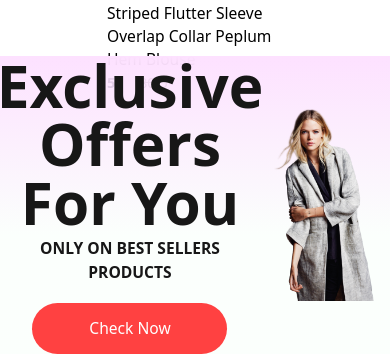
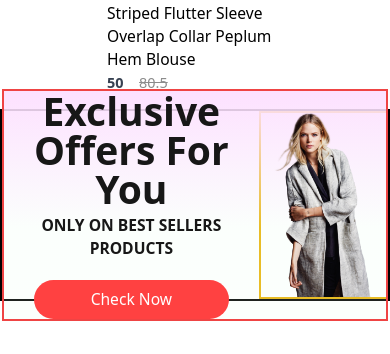
Before and after one commit to TuCamKiet/E-CommoreShopperFrontend, a React (Create React App) app: page / in a window 390 px wide. Shown: the part 687-1041 px from the top of the page. After the commit the page ends 1008 px from the top, so only its background shows below. Built offline with nearby package versions, Linux system fonts and the light colour scheme.

Commit message:
mobile responsive

```diff
--- a/src/Components/Offers/Offers.js
+++ b/src/Components/Offers/Offers.js
@@ -3,22 +3,22 @@ import exclusive_image from "../Assets/exclusive_image.png";
 
 const Offers = () => {
   const offers_left_h1 =
-    "text-[#171717] text-[clamp(1.5rem,15vmin,4.5rem)] font-semibold leading-none";
+    "text-[#171717] text-[clamp(1rem,10vmin,4.5rem)] font-semibold leading-none";
   return (
-    <div className="offers w-full h-fit flex items-center justify-end relative">
-      <div className="offers-left flex items-center w-full h-[75%] min-h-fit absolute bg-[linear-gradient(180deg,#fde1ff,#e1ffea22_60%)]">
+    <div className="offers w-full h-fit flex items-center justify-end relative border-2 border-black">
+      <div className="offers-left flex items-center w-full h-[75%] min-h-fit absolute bg-[linear-gradient(180deg,#fde1ff,#e1ffea22_60%)] border-2 border-red-500">
         <div className="w-2/3 flex flex-col items-center text-center z-[2] ">
           <h1 className={offers_left_h1}>Exclusive</h1>
           <h1 className={offers_left_h1}>Offers For You</h1>
           <p className="text-[#171717] text-[clamp(0.4rem,4vmin,1.25rem)] font-semibold pt-[1.5vmin]">
             ONLY ON BEST SELLERS PRODUCTS
           </p>
-          <button className="w-[clamp(0.5rem,50vmin,16rem)] h-[clamp(0.13rem,13vmin,4rem)] rounded-full bg-[#ff4141] text-white text-[clamp(0.4rem,4vmin,1.25rem)] font-medium mt-[clamp(0.5rem,5vmin,1.5rem)] cursor-pointer">
+          <button className="w-[clamp(0.5rem,50vmin,16rem)] h-[clamp(1rem,10vmin,4rem)] rounded-full bg-[#ff4141] text-white text-[clamp(0.4rem,4vmin,1.25rem)] font-medium mt-[clamp(0.5rem,5vmin,1.5rem)] cursor-pointer">
             Check Now
           </button>
         </div>
       </div>
-      <div className="offers-right flex w-1/3 items-center justify-center">
+      <div className="offers-right flex w-1/3 items-center justify-center border-2 border-yellow-500">
         <img
           src={exclusive_image}
           alt={exclusive_image}
--- a/src/index.css
+++ b/src/index.css
@@ -558,6 +558,19 @@ video {
   position: sticky;
 }
 
+.inset-0 {
+  inset: 0px;
+}
+
+.inset-1\/2 {
+  inset: 50%;
+}
+
+.inset-y-1\/4 {
+  top: 25%;
+  bottom: 25%;
+}
+
 .right-0 {
   right: 0px;
 }
@@ -600,6 +613,14 @@ video {
 
 .mt-\[clamp\(0\.5rem\2c 5vmin\2c 1\.5rem\)\] {
   margin-top: clamp(0.5rem,5vmin,1.5rem);
+}
+
+.mt-\[clamp\(0\.2rem\2c 2vmin\2c 1\.5rem\)\] {
+  margin-top: clamp(0.2rem,2vmin,1.5rem);
+}
+
+.block {
+  display: block;
 }
 
 .flex {
@@ -645,6 +666,10 @@ video {
 
 .h-\[clamp\(0\.13rem\2c 13vmin\2c 4rem\)\] {
   height: clamp(0.13rem,13vmin,4rem);
+}
+
+.h-\[clamp\(1rem\2c 10vmin\2c 4rem\)\] {
+  height: clamp(1rem,10vmin,4rem);
 }
 
 .min-h-screen {
@@ -710,6 +735,18 @@ video {
 
 .w-\[clamp\(0\.5rem\2c 53vmin\2c 16rem\)\] {
   width: clamp(0.5rem,53vmin,16rem);
+}
+
+.w-\[clamp\(0\.5rem\2c 40vmin\2c 16rem\)\] {
+  width: clamp(0.5rem,40vmin,16rem);
+}
+
+.w-\[clamp\(0\.4rem\2c 40vmin\2c 16rem\)\] {
+  width: clamp(0.4rem,40vmin,16rem);
+}
+
+.w-1\/4 {
+  width: 25%;
 }
 
 .min-w-fit {
@@ -866,6 +903,11 @@ video {
   border-color: rgb(59 130 246 / var(--tw-border-opacity, 1));
 }
 
+.border-black {
+  --tw-border-opacity: 1;
+  border-color: rgb(0 0 0 / var(--tw-border-opacity, 1));
+}
+
 .bg-\[\#252525\] {
   --tw-bg-opacity: 1;
   background-color: rgb(37 37 37 / var(--tw-bg-opacity, 1));
@@ -1019,6 +1061,22 @@ video {
 
 .text-\[clamp\(0\.4rem\2c 4vmin\2c 1\.25rem\)\] {
   font-size: clamp(0.4rem,4vmin,1.25rem);
+}
+
+.text-\[clamp\(1\.5rem\2c 10vmin\2c 4\.5rem\)\] {
+  font-size: clamp(1.5rem,10vmin,4.5rem);
+}
+
+.text-\[clamp\(1rem\2c 10vmin\2c 4\.5rem\)\] {
+  font-size: clamp(1rem,10vmin,4.5rem);
+}
+
+.text-\[clamp\(0\.3rem\2c 3vmin\2c 1\.25rem\)\] {
+  font-size: clamp(0.3rem,3vmin,1.25rem);
+}
+
+.text-\[clamp\(1rem\2c 11vmin\2c 4\.5rem\)\] {
+  font-size: clamp(1rem,11vmin,4.5rem);
 }
 
 .font-extrabold {
```
